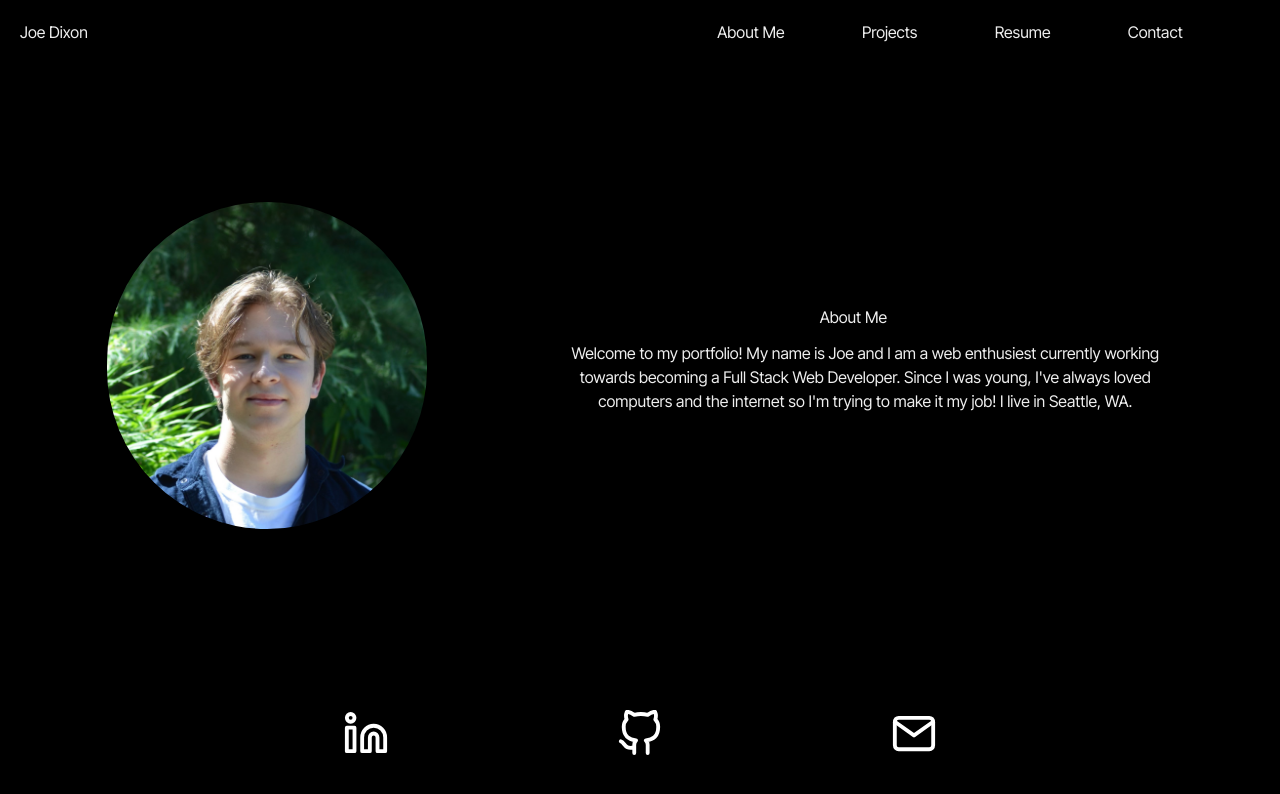
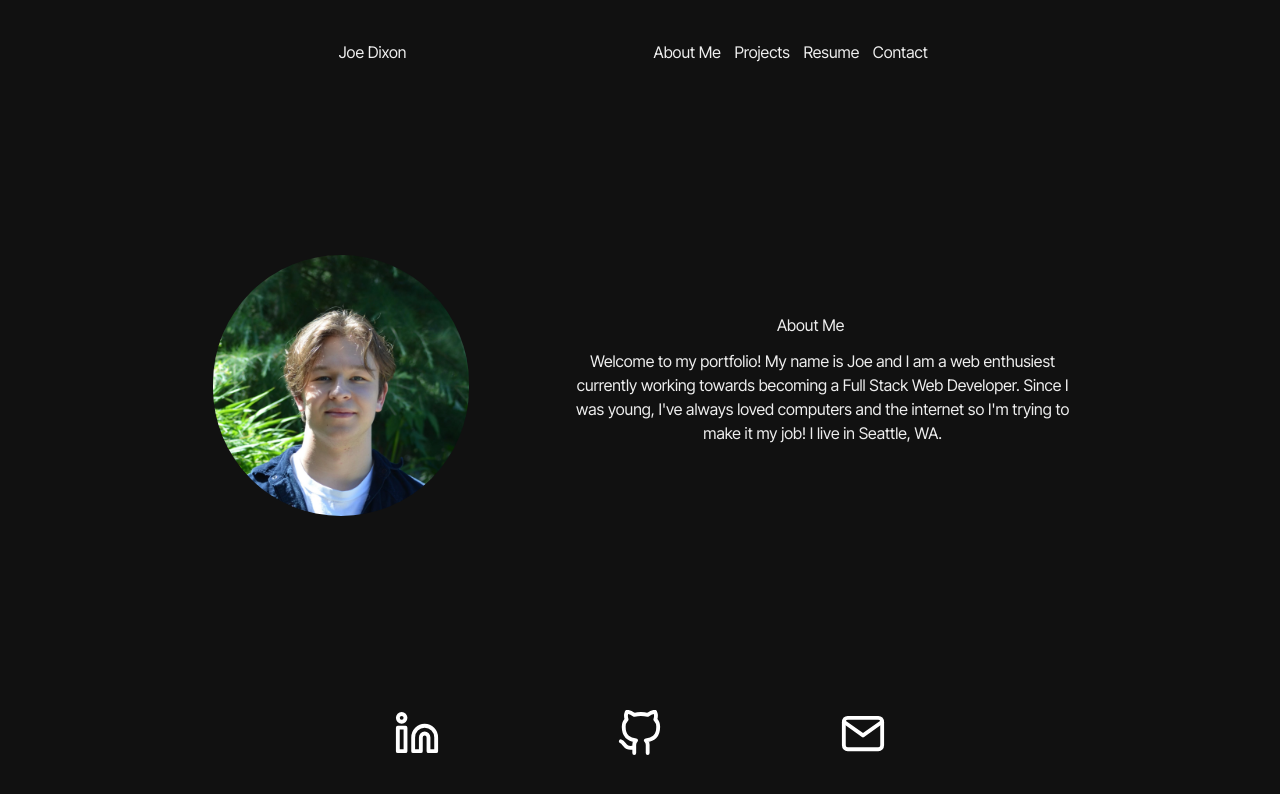
Before and after one commit to joerdixon/my-portfolio-2, a React (Create React App) app: page / in a window 1280 px wide. Shown: the top 794 px of the page. Built offline with nearby package versions, Linux system fonts and the light colour scheme.

Commit message:
whitespace added

```diff
--- a/src/App.js
+++ b/src/App.js
@@ -14,7 +14,7 @@ function App() {
   const [view, setView] = useState("about")
 
   return (
-    <div className="App h-screen bg-black flex flex-col justify-between text-main-text font-main">
+    <div className="App h-screen w-4/5 mx-auto my-0 bg-main-bg flex flex-col justify-between text-main-text font-main">
       {/* Header contains the navbar and a nameplate, this is where the view state is changed. */}
       <Header view={view} setView={setView} />
       {/* Page contains the conditionally rendered content based on view state.*/}
--- a/src/components/Frameponents/Header/Header.jsx
+++ b/src/components/Frameponents/Header/Header.jsx
@@ -4,7 +4,7 @@ import Navigation from './Navigation/Navigation'
 
 function Header(props) {
     return (
-        <div className='flex justify-between p-5'>
+        <div className='flex justify-between p-10 w-2/3 mx-auto my-0'>
             {/* Nameplate on the left */}
             <h1 className=''>Joe Dixon</h1>
             {/* Navbar */}
--- a/src/styles.css
+++ b/src/styles.css
@@ -26,6 +26,7 @@
 
 body {
     font-family: main;
+    background-color: #111;
 }
 
 a {
--- a/tailwind.config.js
+++ b/tailwind.config.js
@@ -6,7 +6,7 @@ module.exports = {
       // Colors
       colors: {
         // Background
-        'main-bg': '#222',
+        'main-bg': '#111',
         'alt-bg': '#444',
         // Text
         'main-text': '#eee',
```
